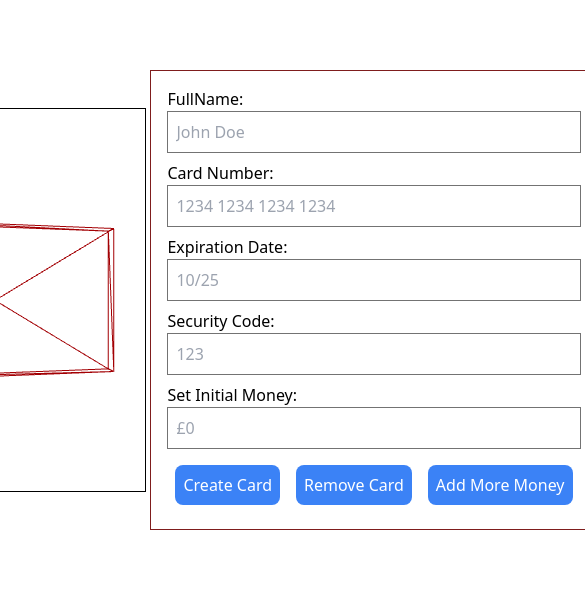
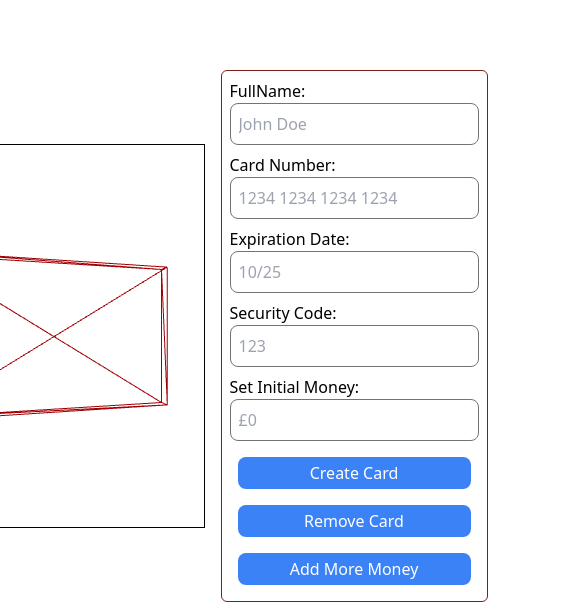
Before and after one commit to Killdroid2342/E-Commerce, a React (Vite) app: page /CreateCard in a window 390 px wide. Shown: the part 418-1020 px from the top of the page, 585 px wide, since content can reach past the window. Before the commit the page ends 948 px from the top, so only its background shows below. Built offline with nearby package versions, Linux system fonts and the light colour scheme; no server answers.

Commit message:
made site responsive

```diff
--- a/src/components/CardForm/CardForm.tsx
+++ b/src/components/CardForm/CardForm.tsx
@@ -11,16 +11,20 @@ const CardForm = ({
   const openMoneyModal = () => {
     setMoneyModal(true);
   };
+
   return (
     <div className='flex flex-col items-center'>
-      <form className='border border-red-900 p-4 ml-10' onSubmit={submitCard}>
+      <form
+        className='border border-red-900 p-2 md:p-4 lg:p-6 xl:p-8 rounded-md max-w-md w-full mx-auto'
+        onSubmit={submitCard}
+      >
         <div className='mb-2 flex flex-col'>
           <label>FullName:</label>
           <input
             type='text'
             placeholder='John Doe'
             maxLength={16}
-            className='border border-neutral-500 p-2 focus:outline-none'
+            className='border border-neutral-500 focus:outline-none p-2 rounded-lg'
             name='FullName'
             onChange={cardInput}
           />
@@ -31,7 +35,7 @@ const CardForm = ({
             type='text'
             placeholder='1234 1234 1234 1234'
             maxLength={16}
-            className='border border-neutral-500 p-2 focus:outline-none'
+            className='border border-neutral-500 focus:outline-none p-2 rounded-lg'
             name='CardNumber'
             onChange={cardInput}
           />
@@ -42,7 +46,7 @@ const CardForm = ({
             type='text'
             placeholder='10/25'
             maxLength={5}
-            className='border border-neutral-500 p-2 focus:outline-none'
+            className='border border-neutral-500 focus:outline-none p-2 rounded-lg'
             name='ExpirationDate'
             onChange={cardInput}
           />
@@ -53,7 +57,7 @@ const CardForm = ({
             type='text'
             placeholder='123'
             maxLength={3}
-            className='border border-neutral-500 p-2 focus:outline-none'
+            className='border border-neutral-500 focus:outline-none p-2 rounded-lg'
             name='SecurityCode'
             onChange={cardInput}
           />
@@ -63,28 +67,29 @@ const CardForm = ({
           <input
             type='number'
             placeholder='£0'
-            className='border border-neutral-500 p-2 focus:outline-none appearance-none'
+            className='border border-neutral-500 focus:outline-none p-2 rounded-lg'
             name='Money'
             onChange={cardInput}
           />
         </div>
-        <div className='flex flex-row'>
+        <div className='max-sm:flex max-sm:flex-col flex flex-col'>
           <input
             type='submit'
             value='Create Card'
-            className='bg-blue-500 text-white p-2 rounded-lg cursor-pointer hover:bg-blue-700 m-2'
+            className='bg-blue-500 text-white p-1 md:p-2 rounded-lg cursor-pointer hover:bg-blue-700 m-2'
           />
           <input
             onClick={removeCard}
             type='submit'
             value='Remove Card'
-            className='bg-blue-500 text-white p-2 rounded-lg cursor-pointer hover:bg-blue-700 m-2'
+            className='bg-blue-500 text-white p-1 md:p-2 rounded-lg cursor-pointer hover:bg-blue-700 m-2'
           />
+
           <input
             onClick={openMoneyModal}
             type='button'
             value='Add More Money'
-            className='bg-blue-500 text-white p-2 rounded-lg cursor-pointer hover:bg-blue-700 m-2'
+            className='bg-blue-500 text-white p-1 md:p-2 rounded-lg cursor-pointer hover:bg-blue-700 m-2'
           />
         </div>
       </form>
```
